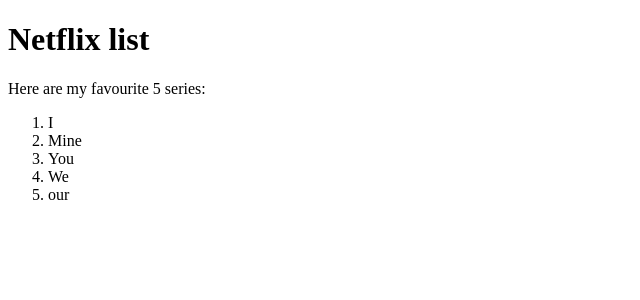
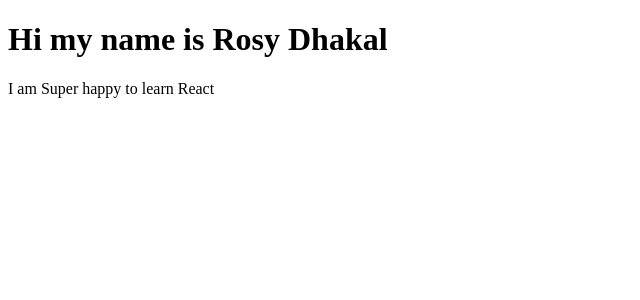
Before and after one commit to Rosydhakal5/learningReact, a React (Create React App) app: page / in a window 1280 px wide. Shown: the top 300 px of the page, without its empty margins (0-640 px from the left). Built offline with nearby package versions, Linux system fonts and the light colour scheme.

Commit message:
learning to add expressions in react

```diff
--- a/src/index.js
+++ b/src/index.js
@@ -1,20 +1,34 @@
 import React from 'react';
 import ReactDOM from 'react-dom';
 
+// ReactDOM.render(
+//   <>
+//   <h1> Netflix list </h1>
+//   <p> Here are my favourite 5 series:</p>
+//   <ol>
+//     <li> I </li>
+//     <li> Mine </li>
+//     <li> You </li>
+//     <li> We </li>
+//     <li> our </li>
+//   </ol>
+// </>
+
+
+//   , document.getElementById("root")
+
+// );
+
+
+//============Javascript Expression in JSX in ReactJs=========
+
+const fName = "Rosy Dhakal";
 ReactDOM.render(
   <>
-  <h1> Netflix list </h1>
-  <p> Here are my favourite 5 series:</p>
-  <ol>
-    <li> I </li>
-    <li> Mine </li>
-    <li> You </li>
-    <li> We </li>
-    <li> our </li>
-  </ol>
-</>
+  <h1> Hi my name is {fName} </h1>
+   <p> I am Super happy to learn React</p>
 
-
-  , document.getElementById("root")
+   </>
+,document.getElementById("root")
 
 );
```
